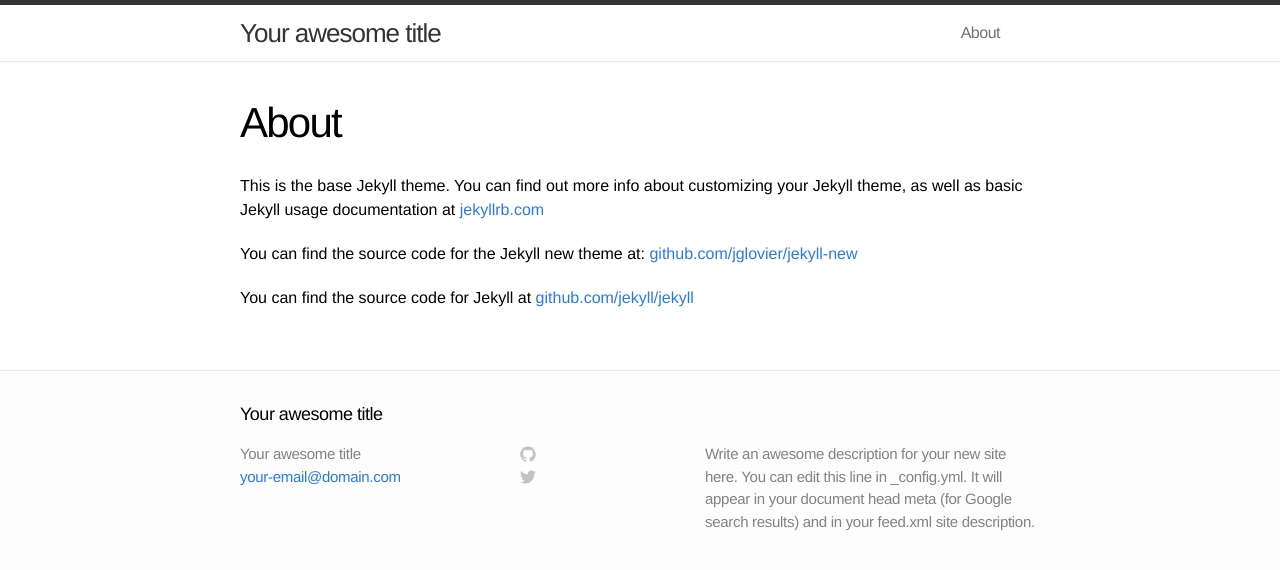
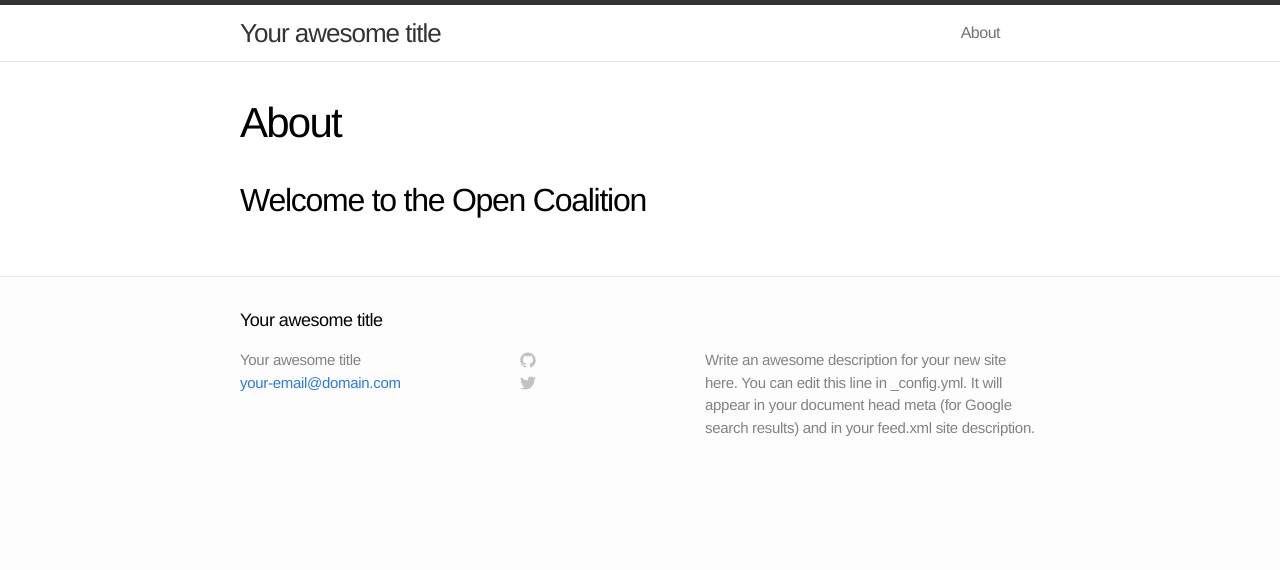
Before and after one commit to OpenCoalition/opencoalition.github.com, a Jekyll site: the page built from about.md, in a window 1280 px wide. Shown: the top 570 px of the page. Built offline with Jekyll 4.4.1, drawn with Linux system fonts in a browser that asks for light colours.

Commit message:
Initial text edits

```diff
--- a/about.md
+++ b/about.md
@@ -3,9 +3,4 @@
 title: About
 permalink: /about/
 ---
-
-This is the base Jekyll theme. You can find out more info about customizing your Jekyll theme, as well as basic Jekyll usage documentation at [jekyllrb.com](http://jekyllrb.com/)
-
-You can find the source code for the Jekyll new theme at: [github.com/jglovier/jekyll-new](https://github.com/jglovier/jekyll-new)
-
-You can find the source code for Jekyll at [github.com/jekyll/jekyll](https://github.com/jekyll/jekyll)
+## Welcome to the Open Coalition ##
```
